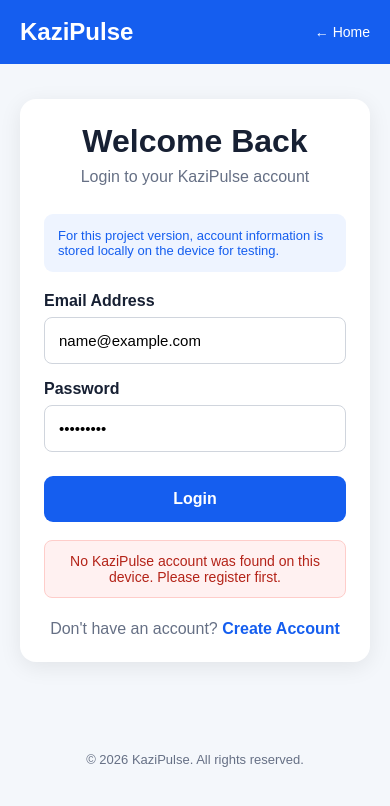
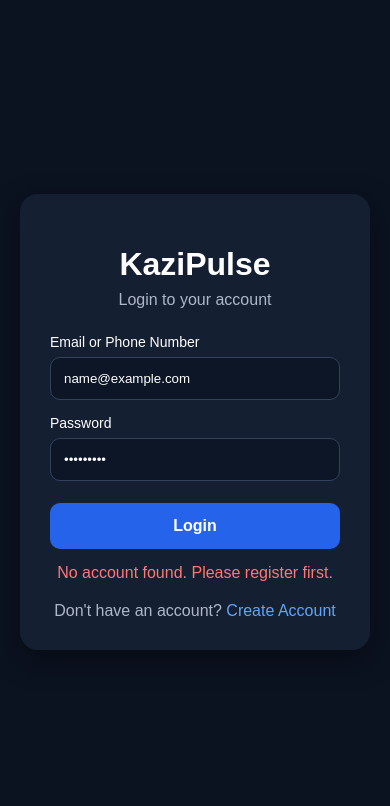
Before and after one commit to kazipulse/Kazipulse-, a plain HTML site: page login.html in a window 390 px wide. Both pictures are taken after typing "name@example.com", "Sample123" into the empty fields and a click on the button "Login". Drawn offline with Linux system fonts and the light colour scheme.

Commit message:
Replace login page with dark theme and email or phone login

```diff
--- a/login.html
+++ b/login.html
@@ -3,58 +3,32 @@
 <head>
   <meta charset="UTF-8">
   <meta name="viewport" content="width=device-width, initial-scale=1.0">
-  <title>Login - KaziPulse</title>
+  <title>KaziPulse - Login</title>
 
   <style>
     * {
       box-sizing: border-box;
-      margin: 0;
-      padding: 0;
+      font-family: Arial, sans-serif;
     }
 
     body {
-      font-family: Arial, sans-serif;
-      background: #f4f7fb;
-      color: #172033;
+      margin: 0;
       min-height: 100vh;
+      background: #0b1220;
+      color: white;
+      display: flex;
+      align-items: center;
+      justify-content: center;
+      padding: 20px;
     }
 
-    header {
-      background: #155eef;
-      color: white;
-      padding: 18px 20px;
-    }
-
-    .nav {
-      max-width: 900px;
-      margin: auto;
-      display: flex;
-      justify-content: space-between;
-      align-items: center;
-    }
-
-    .logo {
-      font-size: 24px;
-      font-weight: bold;
-    }
-
-    .home {
-      color: white;
-      text-decoration: none;
-      font-size: 14px;
-    }
-
-    .container {
-      max-width: 500px;
-      margin: 65px auto;
-      padding: 0 20px;
-    }
-
-    .card {
-      background: white;
-      padding: 32px;
-      border-radius: 16px;
-      box-shadow: 0 5px 22px rgba(0,0,0,0.08);
+    .box {
+      width: 100%;
+      max-width: 420px;
+      background: #151f32;
+      padding: 30px;
+      border-radius: 18px;
+      box-shadow: 0 10px 30px rgba(0,0,0,.35);
     }
 
     h1 {
@@ -64,134 +38,86 @@
 
     .subtitle {
       text-align: center;
-      color: #667085;
-      margin-bottom: 28px;
+      color: #aeb8c9;
+      margin-bottom: 25px;
     }
 
     label {
       display: block;
-      font-weight: bold;
-      margin: 16px 0 7px;
+      margin-top: 15px;
+      margin-bottom: 7px;
+      font-size: 14px;
     }
 
     input {
       width: 100%;
-      padding: 14px;
-      border: 1px solid #d0d5dd;
-      border-radius: 8px;
-      font-size: 15px;
+      padding: 13px;
+      border: 1px solid #33415c;
+      border-radius: 10px;
+      background: #0d1627;
+      color: white;
       outline: none;
     }
 
     input:focus {
-      border-color: #155eef;
+      border-color: #4f8cff;
     }
 
     button {
       width: 100%;
-      border: none;
-      background: #155eef;
+      margin-top: 22px;
+      padding: 14px;
+      border: 0;
+      border-radius: 10px;
+      background: #2563eb;
       color: white;
-      padding: 14px;
-      border-radius: 9px;
       font-size: 16px;
       font-weight: bold;
-      margin-top: 24px;
       cursor: pointer;
     }
 
     button:hover {
-      background: #004eea;
-    }
-
-    .message {
-      display: none;
-      margin-top: 18px;
-      padding: 12px;
-      border-radius: 8px;
-      font-size: 14px;
-      text-align: center;
-    }
-
-    .error {
-      display: block;
-      background: #fff1f1;
-      color: #b42318;
-      border: 1px solid #fecdca;
-    }
-
-    .info {
-      background: #eef4ff;
-      color: #155eef;
-      padding: 14px;
-      border-radius: 9px;
-      margin-bottom: 20px;
-      font-size: 13px;
+      background: #1d4ed8;
     }
 
     .register {
       text-align: center;
-      margin-top: 22px;
-      color: #667085;
+      margin-top: 20px;
+      color: #aeb8c9;
     }
 
-    .register a {
-      color: #155eef;
-      font-weight: bold;
+    a {
+      color: #60a5fa;
       text-decoration: none;
     }
 
-    footer {
+    .error {
+      color: #ff7777;
       text-align: center;
-      padding: 25px;
-      color: #667085;
-      font-size: 13px;
-    }
-
-    @media (max-width: 600px) {
-      .container {
-        margin-top: 35px;
-      }
-
-      .card {
-        padding: 24px;
-      }
+      margin-top: 15px;
+      display: none;
     }
   </style>
 </head>
 
 <body>
 
-<header>
-  <div class="nav">
-    <div class="logo">KaziPulse</div>
-    <a class="home" href="index.html">← Home</a>
-  </div>
-</header>
+  <div class="box">
 
-<div class="container">
+    <h1>KaziPulse</h1>
 
-  <div class="card">
-
-    <h1>Welcome Back</h1>
-
-    <p class="subtitle">
-      Login to your KaziPulse account
-    </p>
-
-    <div class="info">
-      For this project version, account information is stored
-      locally on the device for testing.
+    <div class="subtitle">
+      Login to your account
     </div>
 
     <form id="loginForm">
 
-      <label for="email">Email Address</label>
+      <label for="login">Email or Phone Number</label>
 
       <input
-        type="email"
-        id="email"
-        placeholder="you@example.com"
+        type="text"
+        id="login"
+        placeholder="Enter email or phone"
         required
       >
 
@@ -200,7 +126,7 @@
       <input
         type="password"
         id="password"
-        placeholder="Enter your password"
+        placeholder="Enter password"
         required
       >
 
@@ -208,91 +134,74 @@
         Login
       </button>
 
+      <div class="error" id="errorMessage"></div>
+
     </form>
 
-    <div id="errorMessage" class="message"></div>
-
-    <p class="register">
+    <div class="register">
       Don't have an account?
       <a href="register.html">Create Account</a>
-    </p>
-
     </div>
 
   </div>
 
-<footer>
-  © 2026 KaziPulse. All rights reserved.
-</footer>
+  <script>
 
-<script>
-  const loginForm = document.getElementById("loginForm");
-  const errorMessage = document.getElementById("errorMessage");
-
-  loginForm.addEventListener("submit", function(event) {
+    document.getElementById("loginForm").addEventListener("submit", function(event) {
 
       event.preventDefault();
 
-    const email = document
-      .getElementById("email")
-      .value
-      .trim()
-      .toLowerCase();
+      const login = document.getElementById("login").value.trim().toLowerCase();
+      const password = document.getElementById("password").value;
 
-    const password = document
-      .getElementById("password")
-      .value;
+      const errorMessage = document.getElementById("errorMessage");
 
-    const storedUser = localStorage.getItem("kaziPulseUser");
+      errorMessage.style.display = "none";
 
-    if (!storedUser) {
+      const savedUser = localStorage.getItem("kaziPulseUser");
+
+      if (!savedUser) {
         errorMessage.textContent =
-        "No KaziPulse account was found on this device. Please register first.";
-
-      errorMessage.className = "message error";
+          "No account found. Please register first.";
+        errorMessage.style.display = "block";
         return;
       }
 
       let user;
 
       try {
-      user = JSON.parse(storedUser);
+        user = JSON.parse(savedUser);
       } catch (error) {
         errorMessage.textContent =
-        "Your saved account data is invalid. Please register again.";
-
-      errorMessage.className = "message error";
+          "Account data is corrupted. Please register again.";
+        errorMessage.style.display = "block";
         return;
       }
 
-    if (
-      email !== user.email ||
-      password !== user.password
-    ) {
-      errorMessage.textContent =
-        "Incorrect email or password.";
+      const emailMatch =
+        user.email &&
+        user.email.toLowerCase() === login;
 
-      errorMessage.className = "message error";
-      return;
-    }
+      const phoneMatch =
+        user.phone &&
+        user.phone.toLowerCase() === login;
 
-    if (user.paymentStatus !== "Verified") {
-
-      const proceed = confirm(
-        "Your registration payment is currently marked as Pending Verification.\n\n" +
-        "You can continue to the demo dashboard, but real-money features " +
-        "will remain unavailable until payment verification is connected."
-      );
-
-      if (!proceed) {
-        return;
-      }
-    }
+      if ((emailMatch || phoneMatch) && user.password === password) {
 
         localStorage.setItem("kaziPulseLoggedIn", "true");
 
         window.location.href = "dashboard.html";
+
+      } else {
+
+        errorMessage.textContent =
+          "Incorrect email/phone or password.";
+
+        errorMessage.style.display = "block";
+      }
+
     });
+
   </script>
 
 </body>
```
Lines whose indentation alone changed are shown as unchanged.
